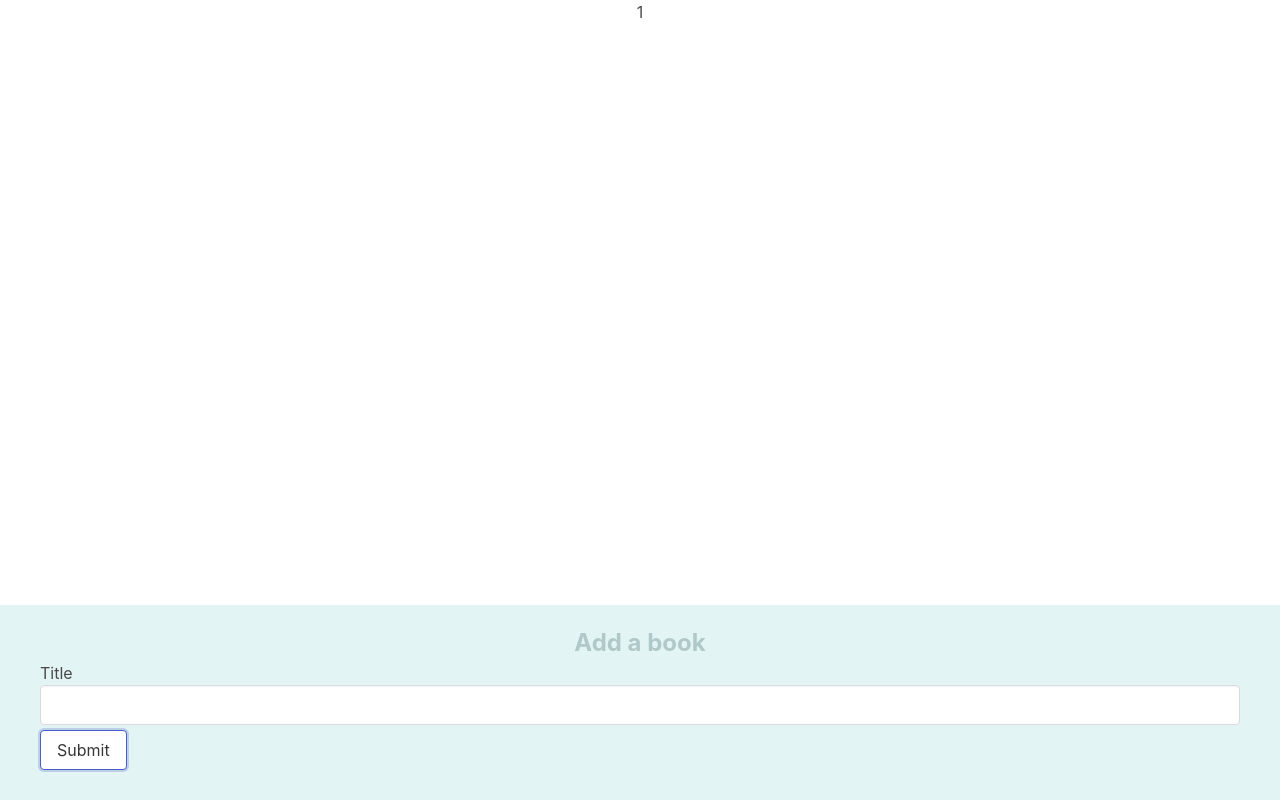
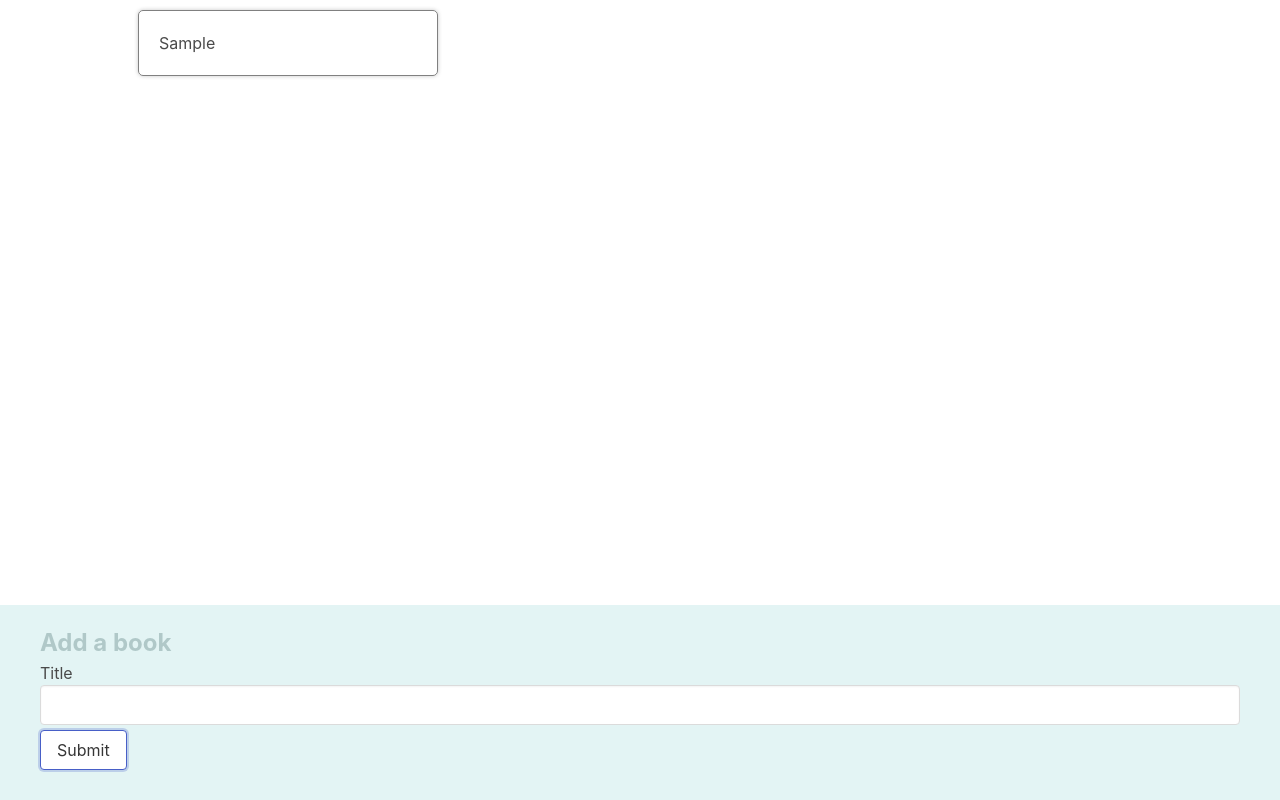
Before and after one commit to 5555482/reading-wish-list, a React (Create React App) app: page / in a window 1280 px wide. Both pictures are taken after typing "Sample" into the empty fields and a click on the button "Submit". Built offline with nearby package versions, Linux system fonts and the light colour scheme.

Commit message:
Adding a list of books

```diff
--- a/src/App.js
+++ b/src/App.js
@@ -1,6 +1,7 @@
 import { useState } from "react";
 import "./App.css";
 import BookCreate from "./components/BookCreate";
+import BookList from "./components/BookList";
 
 function App() {
   const [books, setBooks] = useState([]);
@@ -10,8 +11,8 @@ function App() {
   };
 
   return (
-    <div className="App">
-      {books.length}
+    <div className="app">
+      <BookList books={books} />
       <BookCreate onSubmit={handleCreateBook} />
     </div>
   );
--- a/src/components/BookList.js
+++ b/src/components/BookList.js
@@ -1,7 +1,11 @@
 import React from "react";
+import BookShow from "./BookShow";
 
-function BookList() {
-  return <div>BookList</div>;
+function BookList({ books }) {
+  const renderedListOfBooks = books.map(book => (
+    <BookShow key={book.id} book={book} />
+  ));
+  return <div className="book-list">{renderedListOfBooks}</div>;
 }
 
 export default BookList;
--- a/src/components/BookShow.js
+++ b/src/components/BookShow.js
@@ -1,7 +1,7 @@
 import React from "react";
 
-function BookShow() {
-  return <div>BookShow</div>;
+function BookShow({ book }) {
+  return <div className="book-show">{book.title}</div>;
 }
 
 export default BookShow;
```
